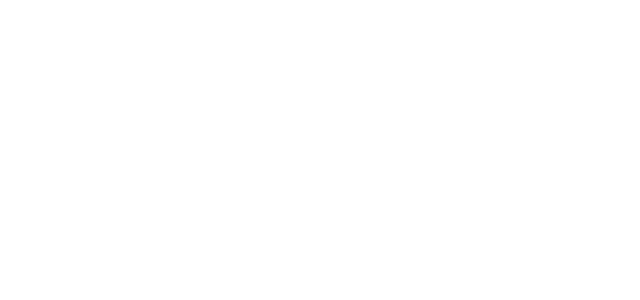
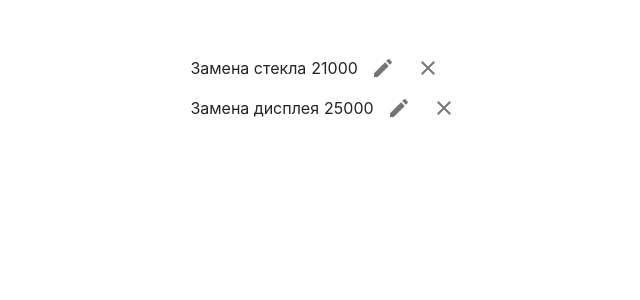
Before and after one commit to ioalpatov-education/redux-editing, a React (Create React App) app: page / in a window 1280 px wide. Shown: the top 300 px of the page, without its empty margins (329-969 px from the left). Built offline with nearby package versions, Linux system fonts and the light colour scheme; the HTML template or start-up script is replaced by a standard one.

Commit message:
добавлен вывод списка

```diff
--- a/src/App.css
+++ b/src/App.css
@@ -9,3 +9,9 @@
   margin: 3rem;
   height: 100vh;
 }
+
+.service-item {
+  display: flex;
+  align-items: center;
+  gap: 5px;
+}
--- a/src/components/ServiceList.jsx
+++ b/src/components/ServiceList.jsx
@@ -1,3 +1,30 @@
-const ServiceList = () => {};
+import { useSelector, useDispatch } from "react-redux";
+import { IconButton } from "@mui/material";
+import { Edit, Clear } from "@mui/icons-material";
+
+const ServiceList = () => {
+  const serviceList = useSelector((state) => state.service);
+  console.log(serviceList);
+
+  return (
+    <ul>
+      {serviceList.map((item) => {
+        const { id, name, price } = item;
+        return (
+          <li className="service-item" key={id}>
+            <span>{name}</span>
+            <span>{price}</span>
+            <IconButton aria-label="edit">
+              <Edit />
+            </IconButton>
+            <IconButton aria-label="delete">
+              <Clear />
+            </IconButton>
+          </li>
+        );
+      })}
+    </ul>
+  );
+};
 
 export default ServiceList;
--- a/src/store/index.js
+++ b/src/store/index.js
@@ -2,7 +2,7 @@
 import serviceReducer from "../reducers/serviceRerucer";
 
 const reducer = combineReducers({
-  serviceReducer: serviceReducer,
+  service: serviceReducer,
 });
 
 const store = createStore(reducer);
```
Also changed, not shown: package.json (+4 -3 lines), 1 other file (tests, documents, lock files or other folders).
